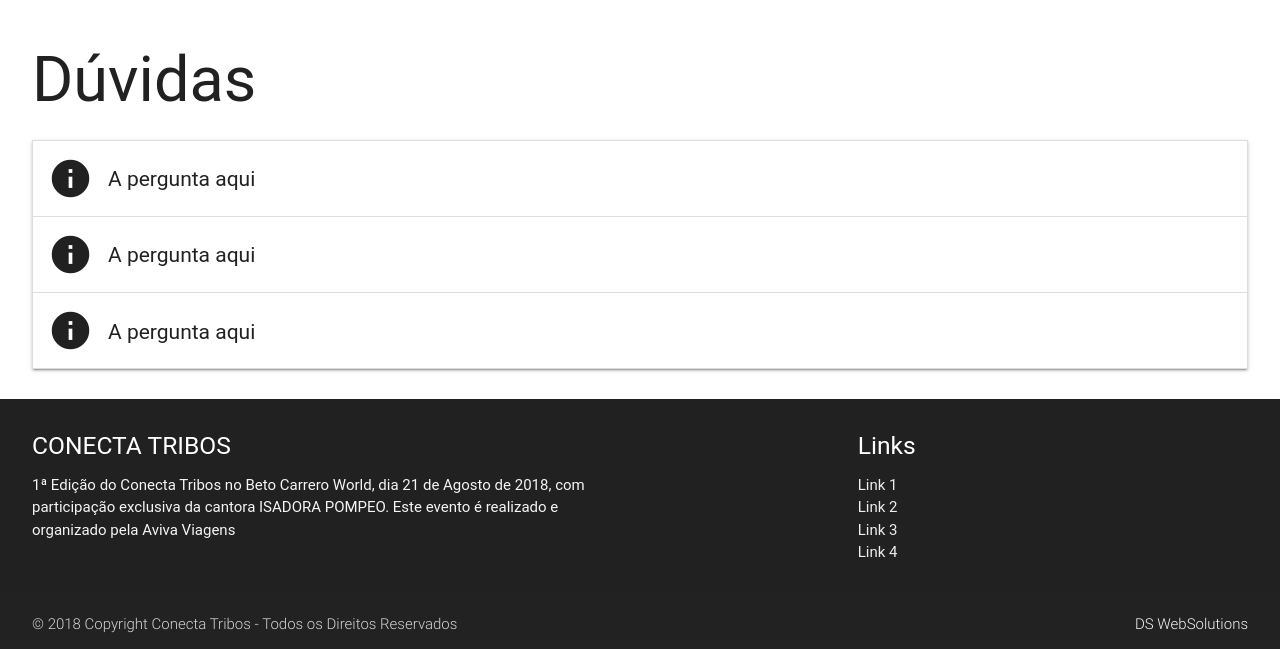
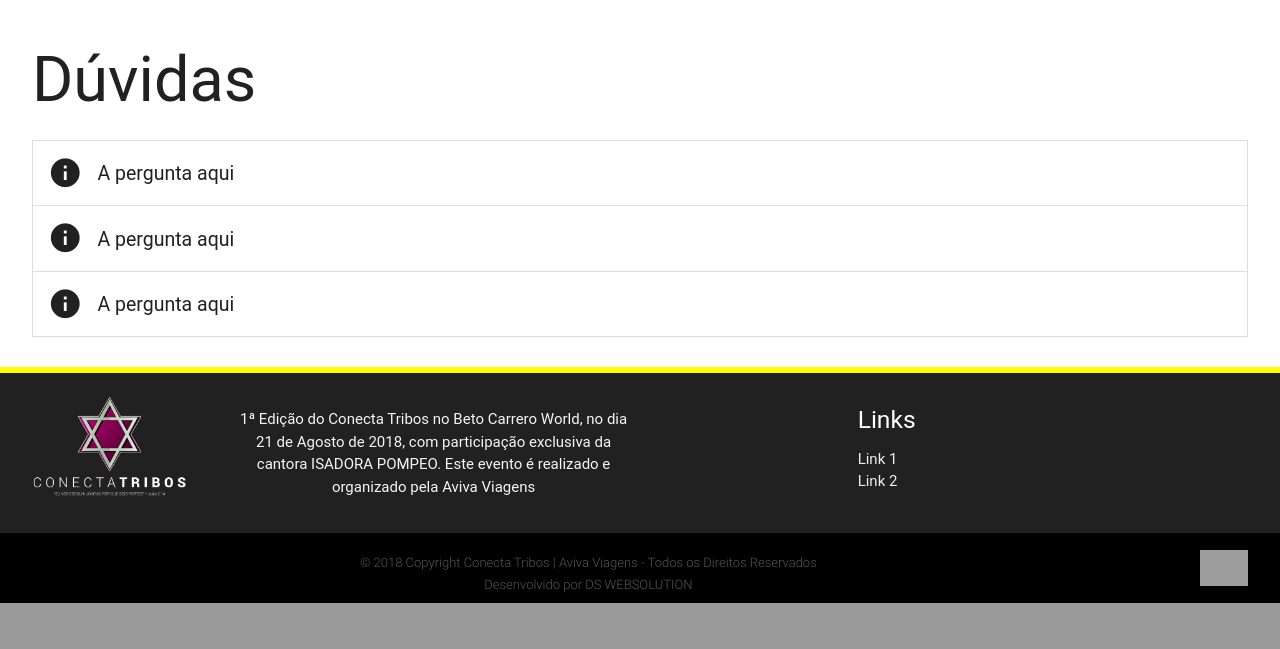
Before and after one commit to diogosilvasantana/conectatribos_site, a PHP site: page / in a window 1280 px wide. Shown: the part 1957-2606 px from the top of the page. After the commit the page ends 2560 px from the top, so only its background shows below. Run offline with PHP 8.4, Linux system fonts and the light colour scheme; some libraries are stand-ins or nearby versions; some web fonts are replaced; grey boxes are pictures that could not be loaded.

Commit message:
Atualização 17/04

```diff
--- a/includes/css/custom.css
+++ b/includes/css/custom.css
@@ -1,5 +1,6 @@
 @import url("https://fonts.googleapis.com/css?family=Open+Sans:800");
 @import url("https://fonts.googleapis.com/css?family=Permanent+Marker");
+@import url('https://fonts.googleapis.com/css?family=Fredoka+One');
 
 .container {
   width: 95%; }
@@ -96,6 +97,7 @@
   border-radius: 10px;
   font-family: Arial, Helvetica, sans-serif;
   color: #fff;
+  transition: 0.3s;
 }
 
 .inscricao .botao-inscricao a:hover{
@@ -119,7 +121,7 @@
   transition: 0.6s; }
   .brand-logo img {
     background-color: #fff;
-    padding: 15px;
+    padding: 10px;
     width: 50%;
   }
 .menu-background {
@@ -203,12 +205,19 @@
   width: 2px; }
 
 #informacoes .collapsible-header i{
-  font-size: 3rem;
+  font-size: 2.3rem;
 }
 
 #informacoes .collapsible-header h5{
-  font-size: 1.4rem;
-  margin: 0.82rem 0 0.656rem 1rem;
+  font-size: 1.3rem;
+  margin: 0.5rem 0 0.3rem 0.3rem;
+}
+
+.collapsible-header{
+  transition: 0.2s;
+}
+.collapsible-header:hover{
+  background-color: #f1f1f1;
 }
 
 
@@ -222,4 +231,57 @@
     }
   }
 
+footer img {
+  width: 85%;
+}
+
+.footer-copyright .container{
+  text-align: center;
+  vertical-align: middle;
+  display: table-cell;
+}
+
+.footer .copyright{
+  margin-top:-30px;
+
+}
+
+.page-footer .footer-copyright{
+  background-color: #000;
+  padding: 0;
+  height: 70px;
+}
+
+.footer-copyright .container span{
+  font-size: 13px;
+  color: #555;
+}
+
+.footer-copyright .desenvolvedor{
+  margin-top: 10px;
+}
+
+.footer-copyright .desenvolvedor span{
+  float: right;
+  margin-top: 10px;
+  font-size: 8px;
+  color: #fff;
+  text-align: center;
+
+}
+.footer-copyright .desenvolvedor a img{
+  width: 60%;
+  float: right;
+  margin-top: 19px;
+}
+.grey.darken-4{
+  border-top: 6px solid yellow;
+}
+
+.row .col.s11{
+  padding-top: 30px;
+}
+.info-evento p{
+  text-align: center;
+}
 /*# sourceMappingURL=custom.css.map */
--- a/index.php
+++ b/index.php
@@ -217,7 +217,7 @@
 
               <h1>Dúvidas</h1>
 
-  <ul class="collapsible">
+  <ul class="collapsible z-depth-0">
     <li>
       <div class="collapsible-header"><i class="medium material-icons">info</i><h5>A pergunta aqui</h5></div>
       <div class="collapsible-body"><span>A resposta aqui.</span></div>
@@ -241,26 +241,37 @@
     <footer class="page-footer grey darken-4">
         <div class="container">
             <div class="row">
-                <div class="col l6 s12">
-                    <h5 class="white-text">CONECTA TRIBOS</h5>
-                    <p class="grey-text text-lighten-4">1ª Edição do Conecta Tribos no Beto Carrero World, dia 21 de Agosto de 2018,
-                      com participação exclusiva da cantora ISADORA POMPEO. Este evento é realizado e organizado pela Aviva Viagens</p>
+                <div class="col l2 s12">
+                    <img src="includes/img/logo-site.png">
+                </div>
+                <div class="info-evento col l4 s12">
+                    <p class="grey-text text-lighten-4">1ª Edição do Conecta Tribos no Beto Carrero World, no dia 21 de Agosto de 2018, com participação exclusiva da cantora ISADORA POMPEO. Este evento é realizado e organizado pela Aviva Viagens</p>
                 </div>
                 <div class="col l4 offset-l2 s12">
                     <h5 class="white-text">Links</h5>
                     <ul>
                         <li><a class="grey-text text-lighten-3" href="#!">Link 1</a></li>
                         <li><a class="grey-text text-lighten-3" href="#!">Link 2</a></li>
-                        <li><a class="grey-text text-lighten-3" href="#!">Link 3</a></li>
-                        <li><a class="grey-text text-lighten-3" href="#!">Link 4</a></li>
                     </ul>
                 </div>
             </div>
         </div>
         <div class="footer-copyright">
             <div class="container">
-                © 2018 Copyright Conecta Tribos - Todos os Direitos Reservados
-                <a class="grey-text text-lighten-4 right" href="http://www.dswebsolution.com.br">DS WebSolutions</a>
+                <div class="row">
+                    <div class="col s11">
+                        <span>© 2018 Copyright Conecta Tribos | Aviva Viagens - Todos os Direitos Reservados<br>Desenvolvido por DS WEBSOLUTION</span>
+                    </div>
+                    <div class="col s1">
+
+                <div class="desenvolvedor">
+                   <!-- <span>Desenvolvido por:</span><br> -->
+                    <a class="grey-text text-lighten-4 right" href="http://www.dswebsolution.com.br"><img src="http://www.dswebsolution.com.br/images/logo.png"></a>
+                </div>
+                    </div>
+                </div>
+
+
             </div>
         </div>
     </footer>
```
